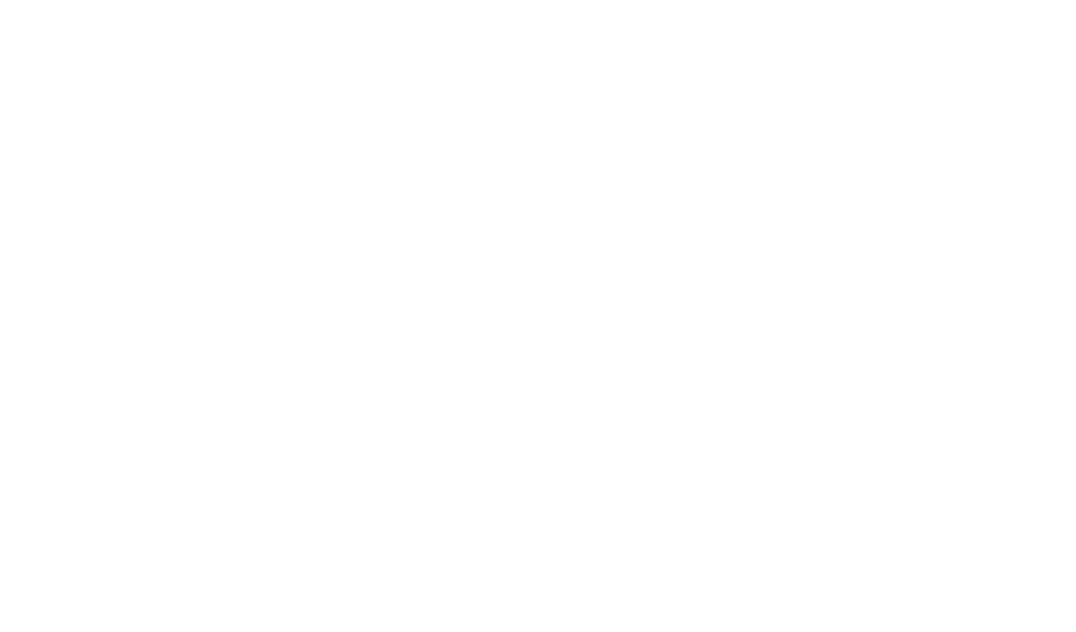
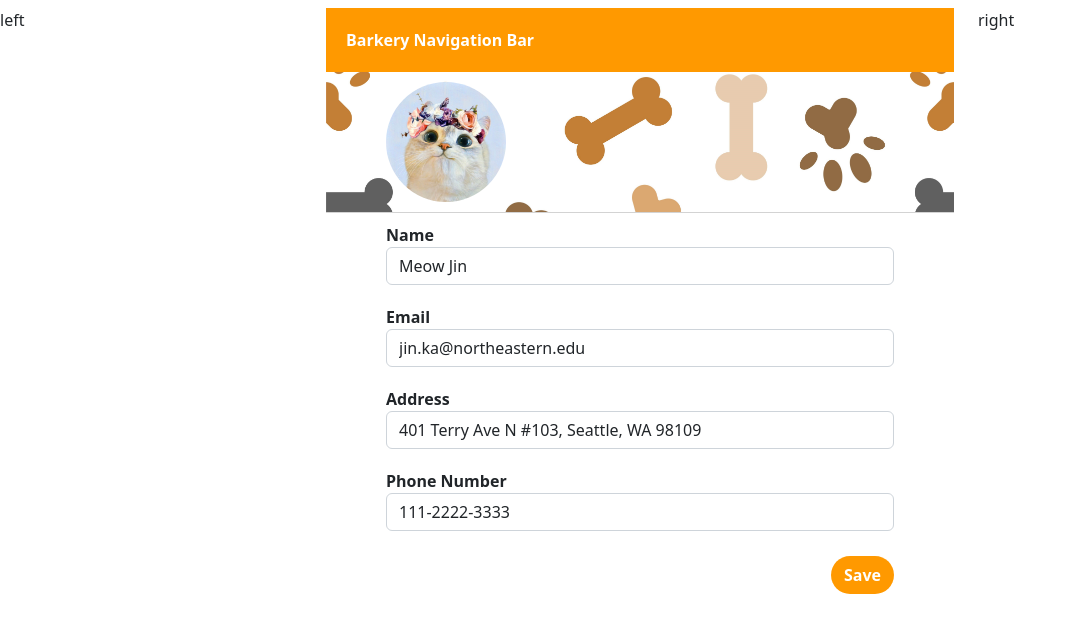
Before and after one commit to DreamerAmy/Shop4Pets, a React (Create React App) app in the folder frontend/: page /profile/buyer/edit-profile in a window 1280 px wide. Before the commit this address had no page. Shown: the top 632 px of the page, without its empty margins (0-1076 px from the left). Built offline with nearby package versions, Linux system fonts and the light colour scheme; no server answers.

Commit message:
updated buyer profile screen& edit profile feature

```diff
--- a/frontend/package.json
+++ b/frontend/package.json
@@ -3,6 +3,7 @@
   "version": "0.1.0",
   "private": true,
   "dependencies": {
+    "@reduxjs/toolkit": "^1.9.0",
     "@testing-library/jest-dom": "^5.16.5",
     "@testing-library/react": "^13.4.0",
     "@testing-library/user-event": "^13.5.0",
@@ -10,9 +11,11 @@
     "bootstrap-icons": "^1.10.2",
     "react": "^18.2.0",
     "react-dom": "^18.2.0",
+    "react-redux": "^8.0.5",
     "react-router": "^6.4.3",
     "react-router-dom": "^6.4.3",
     "react-scripts": "^5.0.1",
+    "redux": "^4.2.0",
     "web-vitals": "^2.1.4"
   },
   "scripts": {
--- a/frontend/src/App.js
+++ b/frontend/src/App.js
@@ -1,16 +1,29 @@
 
 import './App.css';
+import 'bootstrap/dist/css/bootstrap.min.css';
+import 'bootstrap-icons/font/bootstrap-icons.css';
 import { BrowserRouter } from "react-router-dom";
 import { Routes, Route } from "react-router";
+import { configureStore } from '@reduxjs/toolkit';
+import { Provider } from "react-redux";
+
 import ProfileScreen from './screens/ProfileScreen';
-import 'bootstrap/dist/css/bootstrap.min.css';
-import 'bootstrap-icons/font/bootstrap-icons.css';
 import BuyerProfileScreen from "./screens//ProfileScreen/BuyerProfileScreen.js"
 import SellerProfileScreen from "./screens//ProfileScreen/SellerProfileScreen.js"
 import AdminProfileScreen from "./screens//ProfileScreen/AdminProfileScreen.js"
+import BuyerReducer from "./screens/ProfileScreen/BuyerReducer";
+import BuyerEditScreen from "./screens/ProfileScreen/BuyerEditScreen";
+
+
+const store = configureStore({
+  reducer: {
+    buyer: BuyerReducer
+  }
+});
 
 function App() {
   return (
+    <Provider store={store}>
       <BrowserRouter>
         <Routes>
           <Route path="/profile" element={<ProfileScreen />} />
@@ -18,8 +31,12 @@
           <Route path="/profile/buyer" element={<BuyerProfileScreen />} />
           <Route path="/profile/seller" element={<SellerProfileScreen />} />
           <Route path="/profile/admin" element={<AdminProfileScreen />} />
+          <Route path="/profile/buyer/edit-profile" element={<BuyerEditScreen />} />
+
+
         </Routes>
       </BrowserRouter>
+    </Provider>
   );
 }
 
--- /dev/null
+++ b/frontend/src/screens/ProfileScreen/Buyer.json
@@ -0,0 +1,9 @@
+{
+    "name": "Meow Jin",
+    "email": "jin.ka@northeastern.edu",
+    "phone": "111-2222-3333",
+    "address": "401 Terry Ave N #103, Seattle, WA 98109",
+    "memberSince": "2022",
+    "order": "5",
+    "favorites": "10"
+}
--- /dev/null
+++ b/frontend/src/screens/ProfileScreen/BuyerEditScreen.js
@@ -0,0 +1,78 @@
+import { useSelector, useDispatch } from "react-redux";
+import { Link } from "react-router-dom";
+import React, { useState } from "react";
+import "./index.css";
+import { updateBuyer } from "../ProfileScreen/BuyerReducer"
+import ProfileBanner from "./ProfileBanner.js"
+
+const BuyerEditScreen = () => {
+    const buyer = useSelector(state => state.buyer);
+    let [info, setInfo] = useState(buyer);
+    const dispatch = useDispatch();
+    const buyerClickHandler = () => {
+        const newBuyer = {
+            ...buyer,
+            name: info.name,
+            email: info.email,
+            address: info.address,
+            phone: info.phone
+        }
+        dispatch(updateBuyer(newBuyer));
+    }
+    return (
+        <div className="row mt-2">
+            <div className="col-3">
+                left
+            </div>
+            <div className="col-6" >
+                <ProfileBanner />
+                <div className="form-group" id="editSection">
+                    <label for="inputName">Name</label>
+                    <input value={info.name}
+                        id="inputName"
+                        placeholder="Name"
+                        className="form-control"
+                        onChange={(event) => setInfo({ ...info, name: event.target.value })} >
+                    </input>
+
+                    <label for="inputEmail">Email</label>
+                    <input value={info.email}
+                        id="inputEmail"
+                        placeholder="Email"
+                        className="form-control"
+                        onChange={(event) => setInfo({ ...info, email: event.target.value })} >
+                    </input>
+
+                    <label for="inputAddress">Address</label>
+                    <input value={info.address}
+                        id="inputAddress"
+                        placeholder="Address"
+                        className="form-control"
+                        onChange={(event) => setInfo({ ...info, address: event.target.value })} >
+                    </input>
+
+                    <label for="inputPhone">Phone Number</label>
+                    <input value={info.phone}
+                        id="inputPhone"
+                        placeholder="Phone Number"
+                        className="form-control"
+                        onChange={(event) => setInfo({ ...info, phone: event.target.value })} >
+                    </input>
+
+                    <Link to="/profile/buyer" href="/" className="nav-link" >
+                        <button className="btn btn-default" id="saveBtn" onClick={buyerClickHandler}>
+                            Save
+                        </button>
+                    </Link>
+                </div >
+            </div>
+
+            <div className="col-3">
+                right
+            </div>
+        </div >
+
+    )
+}
+
+export default BuyerEditScreen;
--- a/frontend/src/screens/ProfileScreen/BuyerProfileScreen.js
+++ b/frontend/src/screens/ProfileScreen/BuyerProfileScreen.js
@@ -1,49 +1,55 @@
 import React from "react";
 import { Link } from "react-router-dom";
+import { useSelector } from "react-redux";
 import './index.css';
+import ProfileBanner from "./ProfileBanner.js"
+import { findBuyerThunk } from "../../services/BuyerThunks";
 
 const BuyerProfileScreen = () => {
+    const buyer = useSelector(state => state.buyer);
+    // const { buyer, loading } = useSelector((state) => state.buyerData)
+    // const dispatch = useDispatch();
+    // useEffect(() => { dispatch(findBuyerThunk()) }, []) //eslint-disable-line react-hooks/exhaustive-deps
+
     return (
         <div className="row mt-2">
             <div className="col-3">
                 left
             </div>
-            <div className="col-6" style={{ "position": "relative" }}>
-                <div className="font-setting" id="profileScreen">
-                    {/* to be delted */}
-                    <div style={{
-                        "backgroundColor": "#ff9900",
-                        "color": "white", padding: "20px", "font-weight": "bold", "size": "20px"
-                    }}>Backery</div>
+            <div className="col-6" >
+                <ProfileBanner />
+                <div id="infoSection">
+                    <button className="btn btn-default" id="editBtn">
+                        <Link to="/profile/buyer/edit-profile" href="/" className="nav-link" >Edit</Link>
+                    </button>
+                    <h2 className="highlight-text">{buyer.name}</h2>
+                    <i className="bi bi-envelope"></i>{buyer.email}<br />
+                    <i className="bi bi-phone"></i>{buyer.phone}<br />
+                    <i className="bi bi-house-door"></i>{buyer.address}<br />
+                    <i className="bi bi-balloon"></i>Member Since {buyer.memberSince}<br />
+                </div>
+                <div class="grid-container" id="BuyerSummarySection">
+                    {/* todo: add order history & favorites page */}
+                    <Link to="/profile/buyer/" href="/" className="nav-link" >
+                        <div class="grid-item" id="OrderHistory">
+                            <i className="bi bi-bag-heart-fill"></i>
+                            {buyer.order} Order History
+                        </div>
+                    </Link>
 
-                    <div className="border-top border-bottom pt-3 pb-3" id="accountInfo">
-                        <img src="https://drive.google.com/uc?export=view&id=1MRncQJ15xE98At6Defx3WRRXdFgOH6L9" className="profile-icon" alt="" />
-                    </div>
-                    <div id="infoSection">
-                        <button className="btn btn-default shadow-none float-end me-3" id="editBtn">
-                            <Link to="/edit-profile" href="/" className="nav-link" >Edit</Link>
-                        </button>
-                        <h2 className="highlight-text">Kailin Jin</h2>
-
-                        <i className="bi bi-envelope"></i>
-                        <span className="ps-4">jin.ka@northeastern.edu</span><br />
-
-                        <i className="bi bi-phone"></i>
-                        <span className="ps-4">111-2222-3333</span><br />
-
-                        <i className="bi bi-house-door "></i>
-                        <span className="ps-4">401 Terry Ave N #103, Seattle, WA 98109</span><br />
-
-                        <i className="bi bi-balloon"></i>
-                        <span className="ps-4">Member Since 2022</span><br />
-                    </div>
+                    <Link to="/profile/buyer/" href="/" className="nav-link" >
+                        <div class="grid-item">
+                            <i className="bi bi-star-fill"></i>
+                            {buyer.favorites} Favorites
+                        </div>
+                    </Link>
+                </div>
 
 
-                    <div className="border-top pt-3 pe-1">
-                        <h3 className="highlight-text">Recent Orders</h3>
-                    </div>
+                <div id="RecentOrderSection">
+                    <h3 className="highlight-text">Recent Orders</h3>
+                </div>
 
-                </div >
             </div>
             <div className="col-3">
                 right
--- /dev/null
+++ b/frontend/src/screens/ProfileScreen/BuyerReducer.js
@@ -0,0 +1,23 @@
+import { createSlice } from "@reduxjs/toolkit";
+import buyer from "./Buyer.json";
+
+const buyerSlice = createSlice({
+    name: 'buyer',
+    initialState: buyer,
+    reducers: {
+        updateBuyer(state, action) {
+            console.log('state', action.payload.name);
+            return {
+                ...state,
+                name: action.payload.name,
+                email: action.payload.email,
+                phone: action.payload.phone,
+                address: action.payload.address,
+                memberSince: action.payload.memberSince
+            };
+        }
+    }
+});
+
+export const { updateBuyer } = buyerSlice.actions;
+export default buyerSlice.reducer;
--- /dev/null
+++ b/frontend/src/screens/ProfileScreen/ProfileBanner.js
@@ -0,0 +1,18 @@
+import avatarIcon from "./avatarIcon.jpg"
+const ProfileBanner = () => {
+    return (
+        <>
+            {/* TODO: DELETE */}
+            < div style={{
+                "backgroundColor": "#ff9900",
+                "color": "white", padding: "20px", "font-weight": "bold", "size": "20px"
+            }}> Barkery Navigation Bar</div >
+
+            <div id="banner">
+                <img src={avatarIcon} alt="" />
+            </div>
+        </>
+    )
+}
+
+export default ProfileBanner
--- a/frontend/src/screens/ProfileScreen/SellerProfileScreen.js
+++ b/frontend/src/screens/ProfileScreen/SellerProfileScreen.js
@@ -17,5 +17,4 @@
     )
 }
 
-
 export default SellerProfileScreen;
--- a/frontend/src/screens/ProfileScreen/index.css
+++ b/frontend/src/screens/ProfileScreen/index.css
@@ -1,5 +1,14 @@
 /* profile screen - Kailin*/
-.profile-icon {
+#banner {
+    margin: 0 auto;
+    border-bottom: 1px solid lightgrey;
+    background-image: url(/public/images/profile_bg2.jpg);
+    background-size: cover;
+    padding-top: 10px;
+    padding-bottom: 10px;
+}
+
+#banner img {
     width: 120px;
     border-radius: 60px;
     margin-left: 60px;
@@ -15,17 +24,75 @@
     font-weight: bold;
     border-radius: 20px;
     margin-top: 5px;
-}
-
-#accountInfo {
-    margin: 0 auto;
-    background-image: url(/public/images/profile_bg2.jpg);
-    background-size: cover;
-
+    margin-right: 10px;
+    float: right;
 }
 
 #infoSection {
     margin-left: 60px;
+    padding-top: 10px;
+    padding-bottom: 10px;
+}
+
+#infoSection i {
+    padding-right: 20px;
+}
+
+#BuyerSummarySection {
+    display: grid;
+    grid-template-columns: auto auto;
+    border-radius: 20px;
+
+}
+
+#BuyerSummarySection div {
+    margin-top: 10px;
+    color: #916b44;
+    font-weight: bold;
+    font-size: 20px;
+    padding-left: 60px;
+    background-color: antiquewhite;
+    padding-top: 10px;
+    padding-bottom: 10px;
+    border: 1px solid #916b44;
+}
+
+#OrderHistory {
+    border-right: 1px solid #916b44;
+
+}
+
+#BuyerSummarySection i {
+    padding-right: 20px;
+}
+
+
+#RecentOrderSection {
+    margin-top: 20px;
+}
+
+/* buyer-edit */
+#editSection {
+    padding-left: 60px;
+    padding-right: 60px;
+    padding-top: 10px;
+}
+
+#editSection input {
+    margin-bottom: 20px;
+}
+
+#editSection label {
+    font-weight: bold;
+}
+
+#saveBtn {
+    background-color: #FF9900;
+    color: white;
+    font-weight: bold;
+    border-radius: 20px;
+    margin-top: 5px;
+    float: right;
 }
 
 /* profile screen - Fifi*/
--- /dev/null
+++ b/frontend/src/services/BuyerThunks.js
@@ -0,0 +1,29 @@
+import { createAsyncThunk } from "@reduxjs/toolkit"
+import * as service from "./BuyerService"
+
+export const createBuyerThunk = createAsyncThunk(
+    'buyer/createBuyer',
+    async (buyer) => {
+        return (await service.createBuyer(buyer))
+    }
+)
+export const findBuyerThunk = createAsyncThunk(
+    'buyer/findBuyer',
+    async () => {
+        return (await service.findBuyers());
+    }
+)
+
+export const updateBuyerThunk =
+    createAsyncThunk(
+        'buyer/updateBuyer',
+        async (buyer) => await service.updateBuyer(buyer)
+    )
+
+export const deleteBuyerThunk = createAsyncThunk(
+    'buyer/deleteBuyer',
+    async (buyerId) => {
+        await service.deleteBuyer(buyerId)
+        return buyerId
+    }
+)
```
Also changed, not shown: frontend/src/services/BuyerService.js (added, +27 -0 lines), frontend/src/screens/ProfileScreen/avatarIcon.jpg (added), 1 other file (tests, documents, lock files or other folders). Lines whose indentation alone changed are shown as unchanged.
